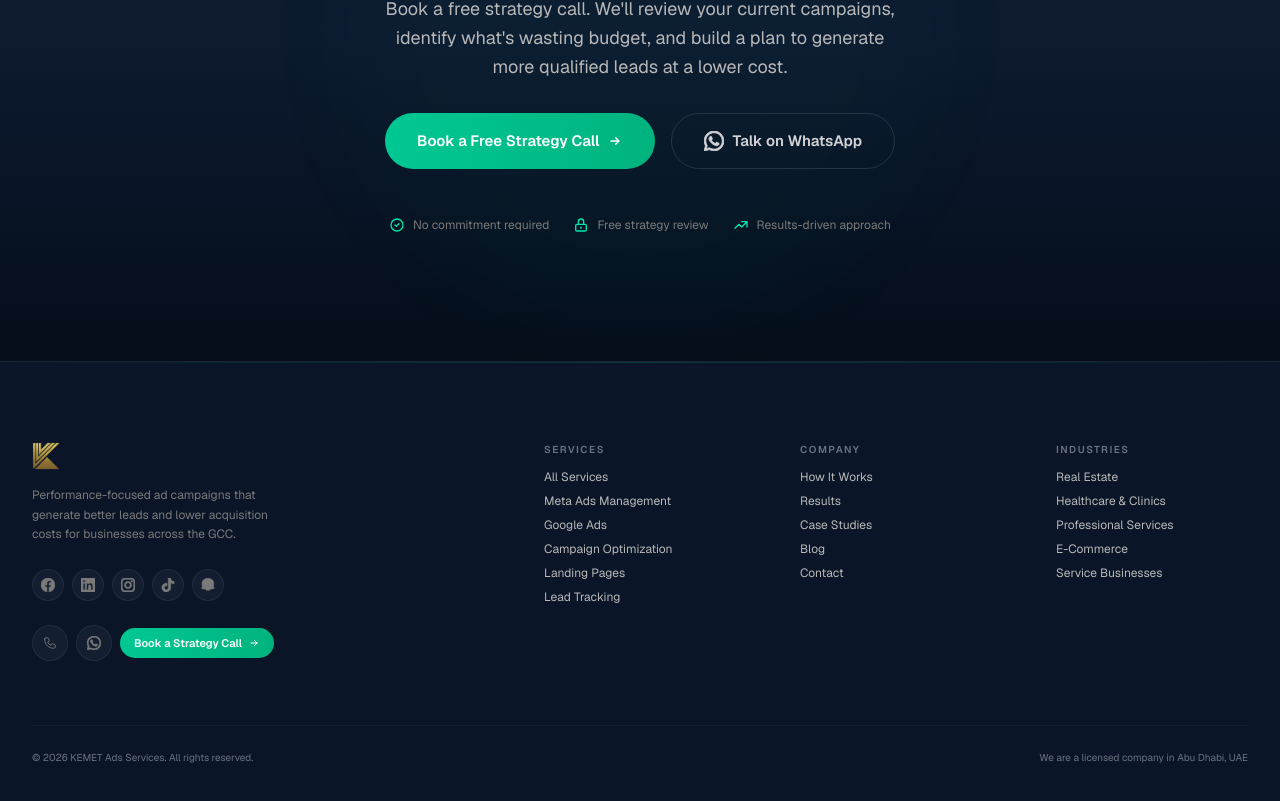
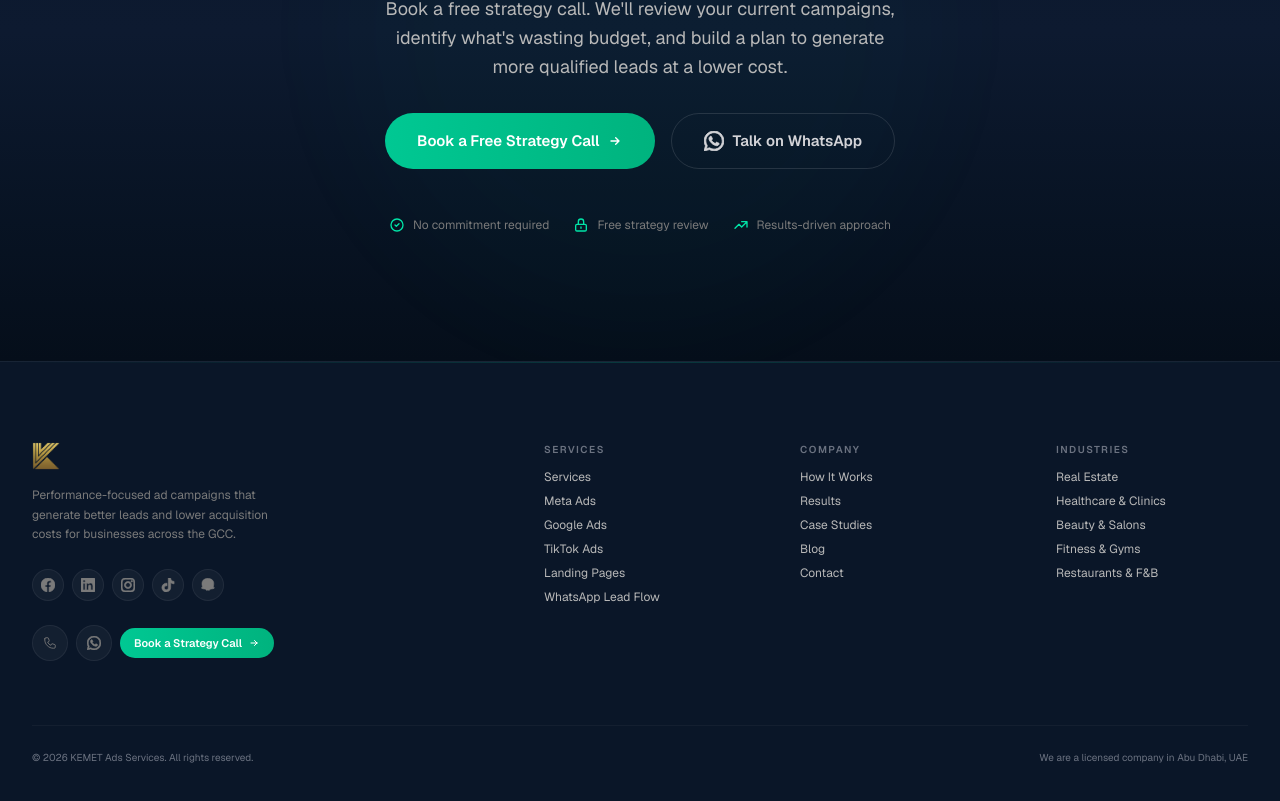
Before and after one commit to kemet-ads/kemet-platform, a Next.js app: page / in a window 1280 px wide. Shown: the part 7824-8625 px from the top of the page. Built offline with nearby package versions, Linux system fonts and the light colour scheme.

Commit message:
Add Cairo Arabic font, translate Footer and FinalCTA, full RTL text support across site

```diff
--- a/src/components/layout/Footer.tsx
+++ b/src/components/layout/Footer.tsx
@@ -2,37 +2,39 @@
 
 import React from 'react';
 import { useBookCall } from '@/contexts/BookCallContext';
+import { useLanguage } from '@/contexts/LanguageContext';
+import { t } from '@/lib/translations';
 
-const footerLinks = [
+const footerLinks = (lang: 'en' | 'ar') => [
   {
-    title: 'Services',
+    title: t('footer.services', lang),
     links: [
-      { label: 'All Services', href: '/services' },
-      { label: 'Meta Ads Management', href: '/services' },
+      { label: t('footer.services', lang), href: '/services' },
+      { label: 'Meta Ads', href: '/services' },
       { label: 'Google Ads', href: '/services' },
-      { label: 'Campaign Optimization', href: '/services' },
+      { label: 'TikTok Ads', href: '/services' },
       { label: 'Landing Pages', href: '/services' },
-      { label: 'Lead Tracking', href: '/services' },
+      { label: 'WhatsApp Lead Flow', href: '/services' },
     ],
   },
   {
-    title: 'Company',
+    title: t('footer.company', lang),
     links: [
-      { label: 'How It Works', href: '/how-it-works' },
-      { label: 'Results', href: '/results' },
-      { label: 'Case Studies', href: '/case-studies' },
-      { label: 'Blog', href: '/blog' },
-      { label: 'Contact', href: '/contact' },
+      { label: t('nav.how-it-works', lang), href: '/how-it-works' },
+      { label: t('nav.results', lang), href: '/results' },
+      { label: t('nav.case-studies', lang), href: '/case-studies' },
+      { label: t('nav.blog', lang), href: '/blog' },
+      { label: t('nav.contact', lang), href: '/contact' },
     ],
   },
   {
-    title: 'Industries',
+    title: t('footer.industries', lang),
     links: [
       { label: 'Real Estate', href: '/case-studies' },
       { label: 'Healthcare & Clinics', href: '/case-studies' },
-      { label: 'Professional Services', href: '/case-studies' },
-      { label: 'E-Commerce', href: '/case-studies' },
-      { label: 'Service Businesses', href: '/case-studies' },
+      { label: 'Beauty & Salons', href: '/case-studies' },
+      { label: 'Fitness & Gyms', href: '/case-studies' },
+      { label: 'Restaurants & F&B', href: '/case-studies' },
     ],
   },
 ];
@@ -87,16 +89,19 @@ const socialLinks = [
 
 const Footer: React.FC = () => {
   const { openBookCall } = useBookCall();
+  const { lang, dir } = useLanguage();
+  const isRTL = dir === 'rtl';
+
+  const links = footerLinks(lang);
 
   return (
-    <footer className="relative border-t border-white/[0.06] bg-black">
-      {/* Top gradient line */}
+    <footer className={`relative border-t border-white/[0.06] bg-black ${isRTL ? 'text-right' : ''}`} dir={dir}>
       <div className="absolute top-0 inset-x-0 h-px bg-gradient-to-r from-transparent via-emerald-500/20 to-transparent" />
 
       <div className="max-w-7xl mx-auto px-6 md:px-8 py-16 md:py-20">
         <div className="grid grid-cols-2 md:grid-cols-5 gap-10 md:gap-16">
           {/* Brand column */}
-          <div className="col-span-2 md:col-span-2 flex flex-col gap-4">
+          <div className={`col-span-2 md:col-span-2 flex flex-col gap-4 ${isRTL ? 'items-end' : ''}`}>
             <a href="/" className="flex items-center gap-3 group">
               <img
                 src="/kemet_logo.png"
@@ -105,11 +110,11 @@ const Footer: React.FC = () => {
               />
             </a>
             <p className="text-xs text-zinc-500 leading-relaxed max-w-[240px]">
-              Performance-focused ad campaigns that generate better leads and lower acquisition costs for businesses across the GCC.
+              {t('footer.description', lang)}
             </p>
 
-            {/* Social links with proper icons */}
-            <div className="flex gap-2 mt-2">
+            {/* Social links */}
+            <div className={`flex gap-2 mt-2 ${isRTL ? 'flex-row-reverse' : ''}`}>
               {socialLinks.map((s) => (
                 <a
                   key={s.label}
@@ -124,21 +129,18 @@ const Footer: React.FC = () => {
               ))}
             </div>
 
-            {/* Quick contact row: Call + WhatsApp + Book a Call */}
-            <div className="flex items-center gap-2 mt-2 flex-wrap">
-              {/* Call button */}
+            {/* Quick contact row */}
+            <div className={`flex items-center gap-2 mt-2 flex-wrap ${isRTL ? 'flex-row-reverse' : ''}`}>
               <a
                 href="tel:+971501412159"
                 className="group relative overflow-hidden w-9 h-9 rounded-full bg-white/[0.04] border border-white/[0.06] flex items-center justify-center text-zinc-500 hover:text-emerald-400 hover:border-emerald-500/25 hover:bg-emerald-500/10 transition-all duration-300"
                 title="Call us: +971 50 141 2159"
               >
-                <span className="absolute inset-0 bg-gradient-to-r from-emerald-500/0 via-emerald-500/10 to-emerald-500/0 translate-x-[-100%] group-hover:translate-x-[100%] transition-transform duration-700 ease-out" />
                 <svg className="w-3.5 h-3.5 relative z-10" fill="none" stroke="currentColor" viewBox="0 0 24 24">
                   <path strokeLinecap="round" strokeLinejoin="round" strokeWidth={1.5} d="M3 5a2 2 0 012-2h3.28a1 1 0 01.948.684l1.498 4.493a1 1 0 01-.502 1.21l-2.257 1.13a11.042 11.042 0 005.516 5.516l1.13-2.257a1 1 0 011.21-.502l4.493 1.498a1 1 0 01.684.949V19a2 2 0 01-2 2h-1C9.716 21 3 14.284 3 6V5z" />
                 </svg>
               </a>
 
-              {/* WhatsApp button */}
               <a
                 href="https://wa.me/971501412159"
                 target="_blank"
@@ -146,21 +148,18 @@ const Footer: React.FC = () => {
                 className="group relative overflow-hidden w-9 h-9 rounded-full bg-white/[0.04] border border-white/[0.06] flex items-center justify-center text-zinc-500 hover:text-emerald-400 hover:border-emerald-500/25 hover:bg-emerald-500/10 transition-all duration-300"
                 title="Chat on WhatsApp"
               >
-                <span className="absolute inset-0 bg-gradient-to-r from-emerald-500/0 via-emerald-500/10 to-emerald-500/0 translate-x-[-100%] group-hover:translate-x-[100%] transition-transform duration-700 ease-out" />
                 <svg className="w-3.5 h-3.5 relative z-10" fill="currentColor" viewBox="0 0 24 24">
                   <path d="M17.472 14.382c-.297-.149-1.758-.867-2.03-.967-.273-.099-.471-.148-.67.15-.197.297-.767.966-.94 1.164-.173.199-.347.223-.644.075-.297-.15-1.255-.463-2.39-1.475-.883-.788-1.48-1.761-1.653-2.059-.173-.297-.018-.458.13-.606.134-.133.298-.347.446-.52.149-.174.198-.298.298-.497.099-.198.05-.371-.025-.52-.075-.149-.669-1.612-.916-2.207-.242-.579-.487-.5-.669-.51-.173-.008-.371-.01-.57-.01-.198 0-.52.074-.792.372-.272.297-1.04 1.016-1.04 2.479 0 1.462 1.065 2.875 1.213 3.074.149.198 2.096 3.2 5.077 4.487.709.306 1.262.489 1.694.625.712.227 1.36.195 1.871.118.571-.085 1.758-.719 2.006-1.413.248-.694.248-1.289.173-1.413-.074-.124-.272-.198-.57-.347m-5.421 7.403h-.004a9.87 9.87 0 01-5.031-1.378l-.361-.214-3.741.982.998-3.648-.235-.374a9.86 9.86 0 01-1.51-5.26c.001-5.45 4.436-9.884 9.888-9.884 2.64 0 5.122 1.03 6.988 2.898a9.825 9.825 0 012.893 6.994c-.003 5.45-4.437 9.884-9.885 9.884m8.413-18.297A11.815 11.815 0 0012.05 0C5.495 0 .16 5.335.157 11.892c0 2.096.547 4.142 1.588 5.945L.057 24l6.305-1.654a11.882 11.882 0 005.683 1.448h.005c6.554 0 11.89-5.335 11.893-11.893a11.821 11.821 0 00-3.48-8.413z" />
                 </svg>
               </a>
 
-              {/* Book a Call CTA - compact */}
               <button
                 onClick={openBookCall}
                 className="group relative overflow-hidden px-3.5 py-[7px] text-[11px] font-semibold text-white bg-gradient-to-r from-emerald-500 to-emerald-600 rounded-full transition-all duration-300 hover:shadow-lg hover:shadow-emerald-500/20 hover:scale-[1.03] active:scale-[0.97]"
               >
-                <span className="absolute inset-0 bg-gradient-to-r from-white/0 via-white/20 to-white/0 translate-x-[-100%] group-hover:translate-x-[100%] transition-transform duration-700 ease-out" />
                 <span className="relative z-10 flex items-center gap-1.5">
-                  Book a Strategy Call
-                  <svg className="w-3 h-3 group-hover:translate-x-0.5 transition-transform" fill="none" stroke="currentColor" viewBox="0 0 24 24">
+                  {t('nav.book-strategy-call', lang)}
+                  <svg className={`w-3 h-3 group-hover:translate-x-0.5 transition-transform ${isRTL ? 'rtl-flip' : ''}`} fill="none" stroke="currentColor" viewBox="0 0 24 24">
                     <path strokeLinecap="round" strokeLinejoin="round" strokeWidth={2} d="M13 7l5 5m0 0l-5 5m5-5H6" />
                   </svg>
                 </span>
@@ -169,12 +168,12 @@ const Footer: React.FC = () => {
           </div>
 
           {/* Link columns */}
-          {footerLinks.map((group) => (
-            <div key={group.title} className="flex flex-col gap-3">
+          {links.map((group) => (
+            <div key={group.title} className={`flex flex-col gap-3 ${isRTL ? 'items-end' : ''}`}>
               <span className="text-[10px] font-semibold tracking-[0.15em] text-zinc-600 uppercase">
                 {group.title}
               </span>
-              <div className="flex flex-col gap-2">
+              <div className={`flex flex-col gap-2 ${isRTL ? 'items-end' : ''}`}>
                 {group.links.map((link) => (
                   <a
                     key={link.label}
@@ -190,12 +189,12 @@ const Footer: React.FC = () => {
         </div>
 
         {/* Bottom bar */}
-        <div className="mt-16 pt-6 border-t border-white/[0.04] flex flex-col sm:flex-row justify-between items-center gap-4">
+        <div className={`mt-16 pt-6 border-t border-white/[0.04] flex flex-col sm:flex-row justify-between items-center gap-4 ${isRTL ? 'sm:flex-row-reverse' : ''}`}>
           <p className="text-[10px] text-zinc-600">
-            &copy; {new Date().getFullYear()} KEMET Ads Services. All rights reserved.
+            &copy; {new Date().getFullYear()} {t('footer.copyright', lang)}
           </p>
           <span className="text-[10px] text-zinc-600">
-            We are a licensed company in Abu Dhabi, UAE
+            {t('footer.license', lang)}
           </span>
         </div>
       </div>
--- a/src/components/sections/home/FinalCTA.tsx
+++ b/src/components/sections/home/FinalCTA.tsx
@@ -4,19 +4,22 @@ import React from 'react';
 import { motion } from 'framer-motion';
 import Button from '@/components/ui/Button';
 import { useBookCall } from '@/contexts/BookCallContext';
+import { useLanguage } from '@/contexts/LanguageContext';
+import { t } from '@/lib/translations';
 
 const FinalCTA: React.FC = () => {
   const { openBookCall } = useBookCall();
+  const { lang, dir } = useLanguage();
+  const isRTL = dir === 'rtl';
+
   return (
-    <section className="relative py-24 md:py-32 overflow-hidden" id="book-call">
+    <section className="relative py-24 md:py-32 overflow-hidden" id="book-call" dir={dir}>
       <div className="absolute inset-0 bg-gradient-to-b from-[#0a1628] via-[#0d1a30] to-[#050e1a]" />
 
-      {/* Large ambient glow */}
       <div className="absolute inset-0 flex items-center justify-center pointer-events-none">
         <div className="w-[600px] h-[600px] bg-emerald-500/8 rounded-full blur-[150px] animate-bloom" />
       </div>
 
-      {/* Grid */}
       <div
         className="absolute inset-0 opacity-[0.02] pointer-events-none"
         style={{
@@ -34,23 +37,21 @@ const FinalCTA: React.FC = () => {
           transition={{ duration: 0.7, ease: [0.16, 1, 0.3, 1] }}
           className="flex flex-col items-center gap-8"
         >
-          {/* Headline */}
           <h2 className="text-4xl md:text-5xl lg:text-6xl font-bold tracking-tight leading-[1.1] text-white">
-            Ready to Stop Wasting{' '}
+            {t('finalcta.title', lang)}{' '}
             <span className="bg-gradient-to-r from-emerald-300 via-emerald-400 to-teal-400 bg-clip-text text-transparent">
-              Ad Budget
+              {t('finalcta.title-accent', lang)}
             </span>
             ?
           </h2>
 
           <p className="text-base md:text-lg text-zinc-400 leading-relaxed max-w-lg">
-            Book a free strategy call. We'll review your current campaigns, identify what's wasting budget, and build a plan to generate more qualified leads at a lower cost.
+            {t('finalcta.subtitle', lang)}
           </p>
 
-          {/* CTAs */}
-          <div className="flex flex-col sm:flex-row gap-4">
+          <div className={`flex flex-col sm:flex-row gap-4 ${isRTL ? 'sm:flex-row-reverse' : ''}`}>
             <Button onClick={openBookCall} variant="primary" size="lg" arrow>
-              Book a Free Strategy Call
+              {t('finalcta.cta', lang)}
             </Button>
             <a
               href="https://wa.me/971501412159"
@@ -61,29 +62,28 @@ const FinalCTA: React.FC = () => {
               <svg className="w-5 h-5" fill="currentColor" viewBox="0 0 24 24">
                 <path d="M17.472 14.382c-.297-.149-1.758-.867-2.03-.967-.273-.099-.471-.148-.67.15-.197.297-.767.966-.94 1.164-.173.199-.347.223-.644.075-.297-.15-1.255-.463-2.39-1.475-.883-.788-1.48-1.761-1.653-2.059-.173-.297-.018-.458.13-.606.134-.133.298-.347.446-.52.149-.174.198-.298.298-.497.099-.198.05-.371-.025-.52-.075-.149-.669-1.612-.916-2.207-.242-.579-.487-.5-.669-.51-.173-.008-.371-.01-.57-.01-.198 0-.52.074-.792.372-.272.297-1.04 1.016-1.04 2.479 0 1.462 1.065 2.875 1.213 3.074.149.198 2.096 3.2 5.077 4.487.709.306 1.262.489 1.694.625.712.227 1.36.195 1.871.118.571-.085 1.758-.719 2.006-1.413.248-.694.248-1.289.173-1.413-.074-.124-.272-.198-.57-.347m-5.421 7.403h-.004a9.87 9.87 0 01-5.031-1.378l-.361-.214-3.741.982.998-3.648-.235-.374a9.86 9.86 0 01-1.51-5.26c.001-5.45 4.436-9.884 9.888-9.884 2.64 0 5.122 1.03 6.988 2.898a9.825 9.825 0 012.893 6.994c-.003 5.45-4.437 9.884-9.885 9.884m8.413-18.297A11.815 11.815 0 0012.05 0C5.495 0 .16 5.335.157 11.892c0 2.096.547 4.142 1.588 5.945L.057 24l6.305-1.654a11.882 11.882 0 005.683 1.448h.005c6.554 0 11.89-5.335 11.893-11.893a11.821 11.821 0 00-3.48-8.413z" />
               </svg>
-              <span>Talk on WhatsApp</span>
+              <span>{t('finalcta.whatsapp', lang)}</span>
             </a>
           </div>
 
-          {/* Trust line */}
-          <div className="flex flex-wrap items-center justify-center gap-6 pt-4">
+          <div className={`flex flex-wrap items-center justify-center gap-6 pt-4 ${isRTL ? 'flex-row-reverse' : ''}`}>
             <div className="flex items-center gap-2 text-xs text-zinc-500">
               <svg className="w-4 h-4 text-emerald-400" fill="none" stroke="currentColor" viewBox="0 0 24 24">
                 <path strokeLinecap="round" strokeLinejoin="round" strokeWidth={2} d="M9 12l2 2 4-4m6 2a9 9 0 11-18 0 9 9 0 0118 0z" />
               </svg>
-              No commitment required
+              {t('finalcta.trust1', lang)}
             </div>
             <div className="flex items-center gap-2 text-xs text-zinc-500">
               <svg className="w-4 h-4 text-emerald-400" fill="none" stroke="currentColor" viewBox="0 0 24 24">
                 <path strokeLinecap="round" strokeLinejoin="round" strokeWidth={2} d="M12 15v2m-6 4h12a2 2 0 002-2v-6a2 2 0 00-2-2H6a2 2 0 00-2 2v6a2 2 0 002 2zm10-10V7a4 4 0 00-8 0v4h8z" />
               </svg>
-              Free strategy review
+              {t('finalcta.trust2', lang)}
             </div>
             <div className="flex items-center gap-2 text-xs text-zinc-500">
               <svg className="w-4 h-4 text-emerald-400" fill="none" stroke="currentColor" viewBox="0 0 24 24">
                 <path strokeLinecap="round" strokeLinejoin="round" strokeWidth={2} d="M13 7h8m0 0v8m0-8l-8 8-4-4-6 6" />
               </svg>
-              Results-driven approach
+              {t('finalcta.trust3', lang)}
             </div>
           </div>
         </motion.div>
```
Also changed, not shown: src/app/globals.css (+14 -0 lines), src/app/layout.tsx (+7 -2 lines).
